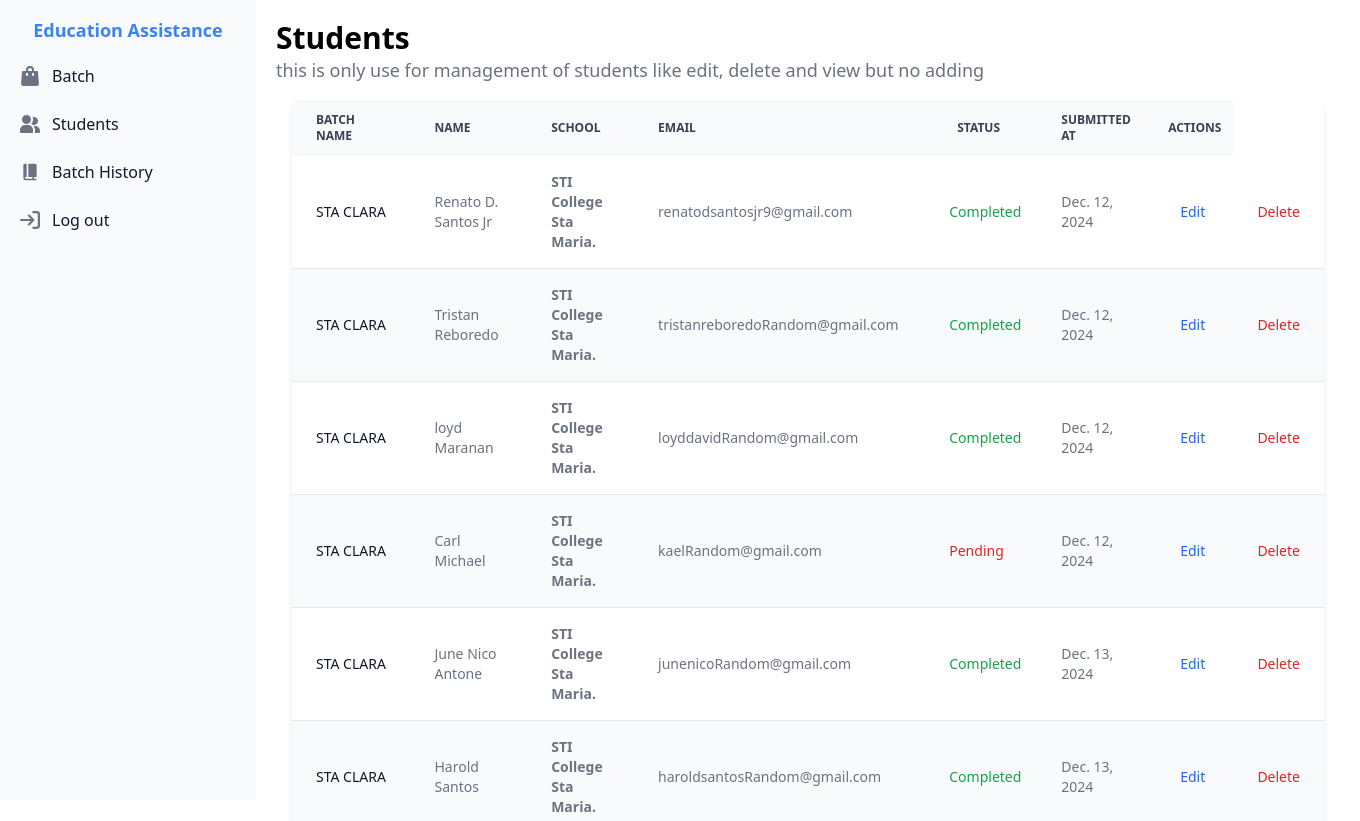
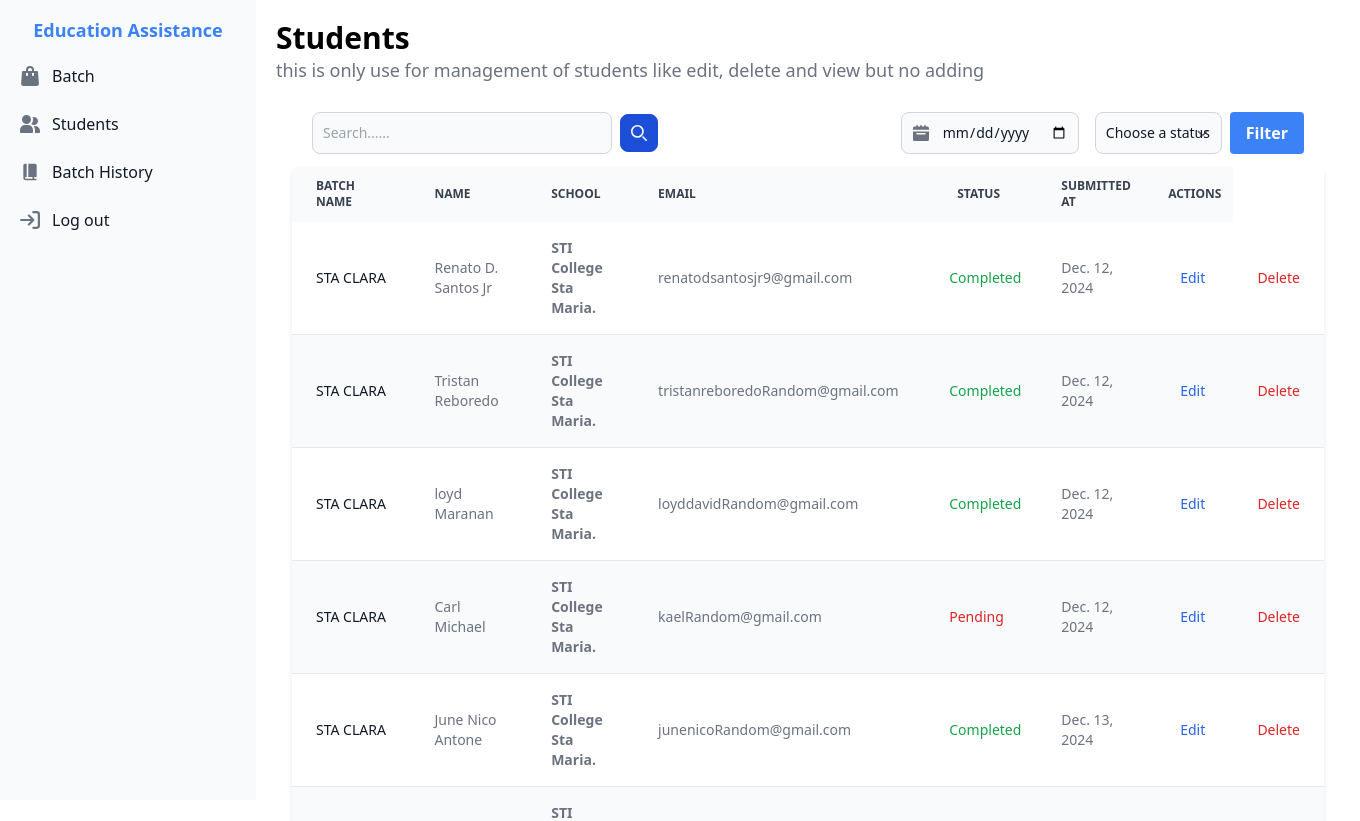
Before and after one commit to sheeshhhhhh/Educational-Assistance-Information-System, a Django app: page /student/ in a window 1360 px wide. Shown: the top 821 px of the page. Run offline with Django 5.2, Linux system fonts and the light colour scheme; a user stored in the database is signed in; data comes from the database, SQL or seed files in the repository; both versions use the stored data as it was after the commit; some libraries are stand-ins or nearby versions.

Commit message:
remove unecessary comment and also added search in students

```diff
--- a/EducationalAssistance/Student/views.py
+++ b/EducationalAssistance/Student/views.py
@@ -2,6 +2,7 @@ from django.shortcuts import get_object_or_404, redirect, render
 from django.core.paginator import EmptyPage, PageNotAnInteger, Paginator
 from django.contrib.auth.decorators import login_required
 from EducationalAssistance.models import Batch, Student
+from django.db.models import Q
 from .forms import StudentForm
 
 
@@ -10,6 +11,23 @@ def Students(request):
     user = request.user
     students = Student.objects.filter(batch__created_by=user).order_by('dateSubmitted')
     page = request.GET.get('page', 1)
+
+    if request.method == 'POST':
+        search = request.POST.get('search', '').strip()
+        date_search = request.POST.get('date_search', '').strip()
+        status = request.POST.get('status', '').strip()
+
+        query = Q(batch__created_by=user)
+
+        if search:
+            query &= (Q(name__icontains=search) | Q(email__icontains=search) | Q(school__icontains=search) | Q(address__icontains=search))
+        if date_search:
+            print("being called")
+            query &= Q(dateSubmitted=date_search)
+        if status and status != "Choose a status":
+            query &= Q(requirementsStatus=status)
+
+        students = Student.objects.filter(query).order_by('dateSubmitted')
 
     paginator = Paginator(students, 10)
     try:
--- a/EducationalAssistance/templates/students/Students.html
+++ b/EducationalAssistance/templates/students/Students.html
@@ -1,6 +1,6 @@
 {% extends 'index.html' %}
 
-<!-- just use for managing student but not adding -->
+
 {% block content %}
     <div class="container p-5">
         <div class="w-full justify-start">
@@ -12,13 +12,47 @@
             </p>
         </div>
         <div class="p-4">
-            <!-- this is not included -->
-            <!-- <header class="flex justify-between mb-3">
-                <a href="/batch/add/" class="flex justify-center items-center h-[50px] text-white bg-blue-700 hover:bg-blue-800 focus:ring-4 focus:ring-blue-300 font-medium rounded-lg text-sm px-5 py-2.5 focus:outline-none">
-                    Add Students
-                </a>
-            </header> -->
-
+            <header class=" py-3 px-2">
+                <div class="flex justify-between items-center gap-3 px-2 md:px-3">
+                    <form method="post" class="flex items-center">
+                        {% csrf_token %}
+                        <div class="relative w-full">
+                            <input type="text" name="search" class="w-[300px] bg-gray-50 border border-gray-300 text-gray-900 text-sm rounded-lg focus:ring-blue-500 focus:border-blue-500 block p-2.5"
+                            placeholder="Search......" />
+                        </div>
+                        <button type="submit" class="p-2.5 ms-2 text-sm font-medium text-white bg-blue-700 rounded-lg border border-blue-700 hover:bg-blue-800 focus:ring-4 focus:outline-none focus:ring-blue-300 dark:bg-blue-600 dark:hover:bg-blue-700 dark:focus:ring-blue-800">
+                            <svg class="w-4 h-4" aria-hidden="true" xmlns="http://www.w3.org/2000/svg" fill="none" viewBox="0 0 20 20">
+                                <path stroke="currentColor" stroke-linecap="round" stroke-linejoin="round" stroke-width="2" d="m19 19-4-4m0-7A7 7 0 1 1 1 8a7 7 0 0 1 14 0Z"/>
+                            </svg>
+                            <span class="sr-only">Search</span>
+                        </button>
+                    </form>
+                    <div class="flex gap-4">
+                        <form method="post" action="" class="">
+                            {% csrf_token %}
+                            <div class="relative">
+                                <div class="absolute inset-y-0 start-0 flex items-center ps-3 pointer-events-none">
+                                     <svg class="w-4 h-4 text-gray-500 dark:text-gray-400" aria-hidden="true" xmlns="http://www.w3.org/2000/svg" fill="currentColor" viewBox="0 0 20 20">
+                                      <path d="M20 4a2 2 0 0 0-2-2h-2V1a1 1 0 0 0-2 0v1h-3V1a1 1 0 0 0-2 0v1H6V1a1 1 0 0 0-2 0v1H2a2 2 0 0 0-2 2v2h20V4ZM0 18a2 2 0 0 0 2 2h16a2 2 0 0 0 2-2V8H0v10Zm5-8h10a1 1 0 0 1 0 2H5a1 1 0 0 1 0-2Z"/>
+                                    </svg>
+                                </div>
+                                <input onchange="this.form.submit()" type="date" name="date_search" class="dateInput" />
+                            </div>
+                        </form>
+                        <form action="" method="post" class="flex gap-2">
+                            {% csrf_token %}
+                            <select name="status" id="status" class="bg-gray-50 border border-gray-300 text-gray-900 text-sm rounded-lg focus:ring-blue-500 focus:border-blue-500 block w-full p-2.5 dark:bg-gray-700 dark:border-gray-600 dark:placeholder-gray-400 dark:text-white dark:focus:ring-blue-500 dark:focus:border-blue-500">
+                              <option selected>Choose a status</option>
+                              <option value="Completed">Completed</option>
+                              <option value="Pending">Pending</option>
+                            </select>
+                            <button type="submit" class="bg-blue-500 hover:bg-blue-700 text-white font-bold py-2 px-4 rounded focus:outline-none focus:shadow-outline">
+                                Filter
+                            </button>
+                        </form>
+                    </div>
+                </div>
+            </header>
             <div class="relative overflow-x-auto shadow-md sm:rounded-lg">
                 <div class="min-h-[570px]">
                     <table class="w-full text-sm text-left rtl:text-right text-gray-500 dark:text-gray-400">
@@ -51,7 +85,6 @@
                             {% for student in students %}
                                 <tr class="h-[52.5px] hover:bg-blue-100 odd:bg-white odd:dark:bg-gray-900 even:bg-gray-50 even:dark:bg-gray-800 border-b dark:border-gray-700">
                                     <th scope="row" class="px-6 py-4 font-medium text-gray-900 whitespace-nowrap dark:text-white">
-                                        <!-- still not sure if this is how it's get -->
                                         {{ student.batch.batch_name }}
                                     </th>
                                     <td class="px-6 py-4">
```
Also changed, not shown: EducationalAssistance/templates/index.html (+0 -10 lines), EducationalAssistance/db.sqlite3.
